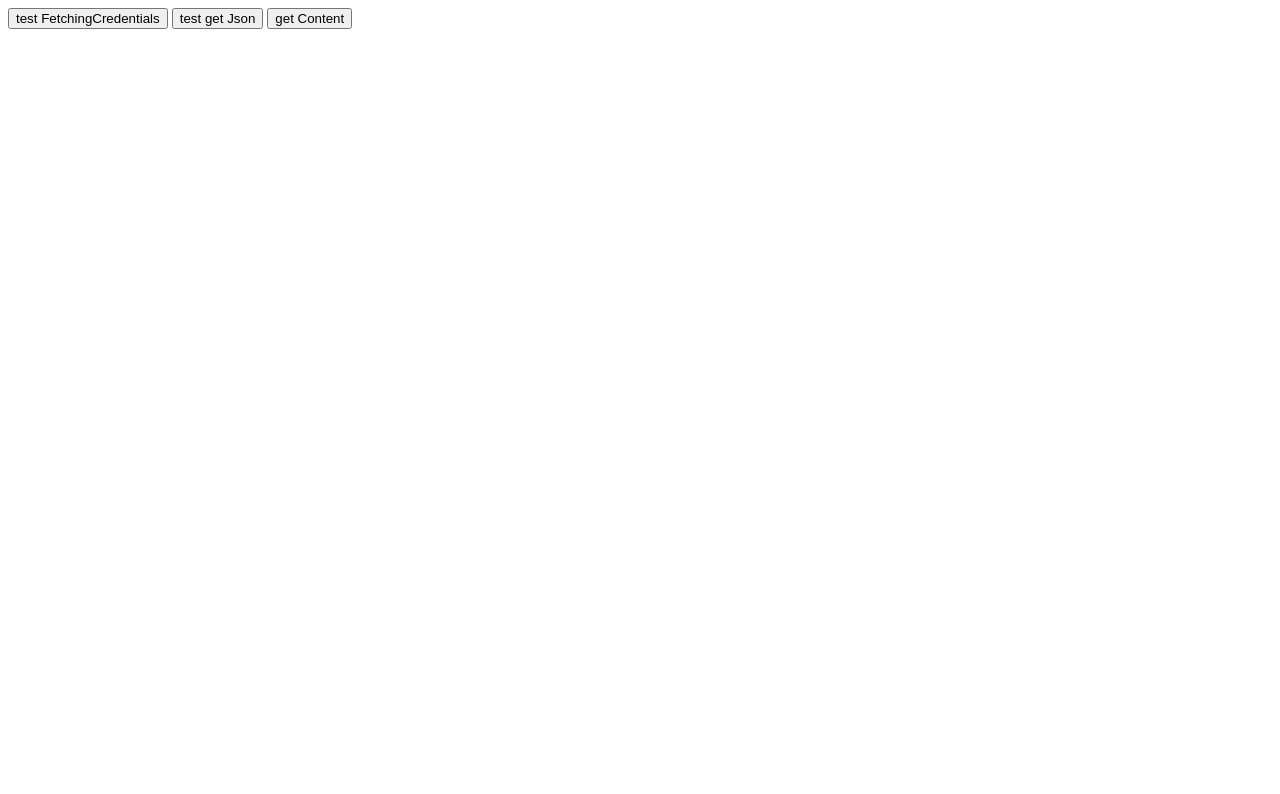
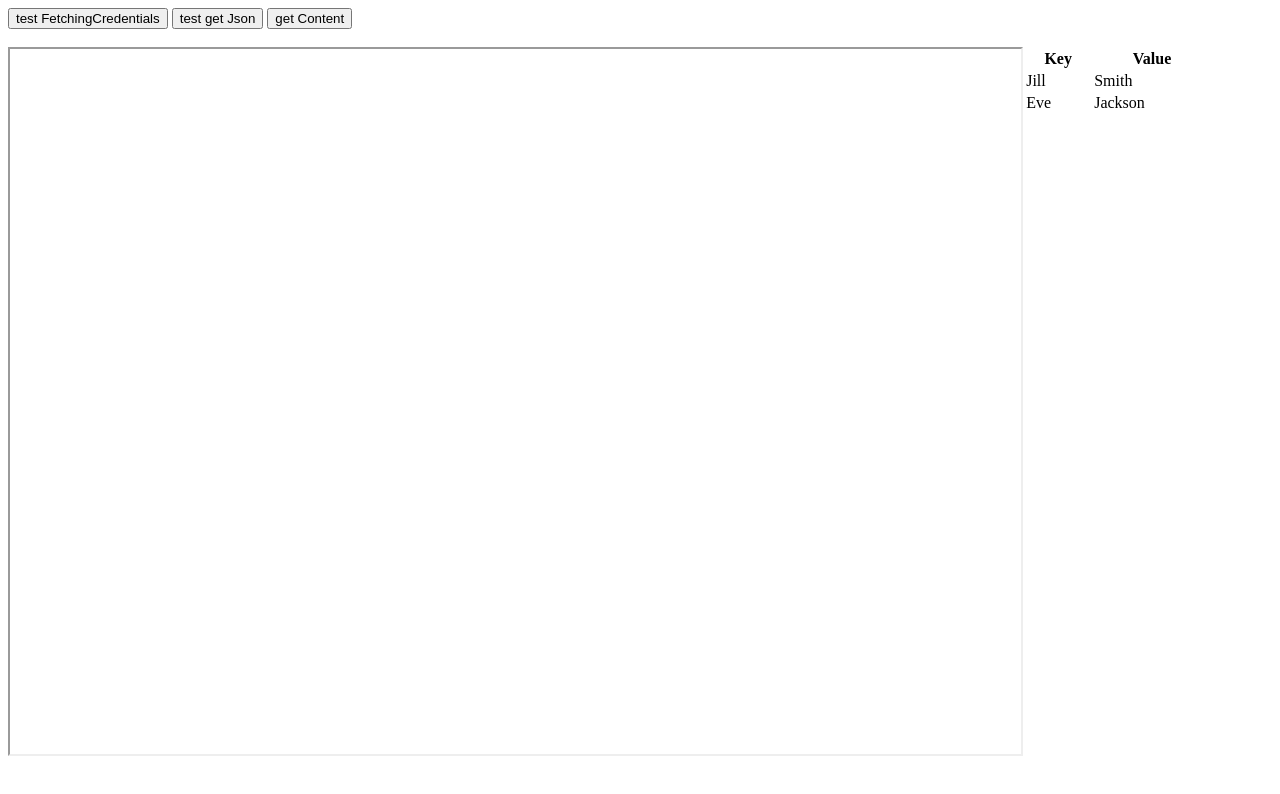
Before and after one commit to Fred5850/next-webcomponents-test, a plain HTML site: page Ui/index.html in a window 1280 px wide. Drawn offline with Linux system fonts and the light colour scheme.

Commit message:
made iframe show and ready for metadata

```diff
--- a/Data/fetchingCred.js
+++ b/Data/fetchingCred.js
@@ -83,5 +83,8 @@ function getSpecificContentRepresentation(value, credentials) {
     headers: {
       Authorization: "next " + credentials,
     },
+  }).then((response) => {
+    var iframe = document.getElementById("iframeDoc");
+    iframe.src = response.url;
   });
 }
--- a/Ui/index.html
+++ b/Ui/index.html
@@ -5,6 +5,7 @@
     <script type="text/javascript" src="/Data/api.js"></script>
     <script type="text/javascript" src="/Data/readXML.js"></script>
     <script type="text/javascript" src="/Data/fetchingCred.js"></script>
+    <link rel="stylesheet" href="styles.css" />
   </head>
   <body>
     <div id="buttons">
@@ -18,16 +19,33 @@
         type="button"
         class="btn btn-primary"
         value="test get Json"
-        onclick="javascript:GetMetaData('9S2NGN2ZENS6WEKDENP78TB1E9HPGTBPCMX7AWV5E8X42H2D9570_39CSHWWZPV0GYRBK784CE');"
+        onclick="javascript:GetMetaData('9S2NGN2ZENS6WEKDENP78TB1E9HPGTBPCMX7AWV5E8X42H2D9570_JAR5CV1B6ARV7NNY');"
       />
       <input
         type="button"
         class="btn btn-primary"
         value="get Content"
-        onclick="javascript:getContent('9S2NGN2ZENS6WEKDENP78TB1E9HPGTBPCMX7AWV5E8X42H2D9570_39CSHWWZPV0GYRBK784CE');"
+        onclick="javascript:getContent('9S2NGN2ZENS6WEKDENP78TB1E9HPGTBPCMX7AWV5E8X42H2D9570_JAR5CV1B6ARV7NNY');"
       />
     </div>
     <br />
-    <div id="iframe"></div>
+    <div class="row">
+      <iframe class="nerds-iframe" id="iframeDoc" src=""></iframe>
+
+      <table style="width: 15%">
+        <tr>
+          <th>Key</th>
+          <th>Value</th>
+        </tr>
+        <tr>
+          <td>Jill</td>
+          <td>Smith</td>
+        </tr>
+        <tr>
+          <td>Eve</td>
+          <td>Jackson</td>
+        </tr>
+      </table>
+    </div>
   </body>
 </html>
--- /dev/null
+++ b/Ui/styles.css
@@ -0,0 +1,5 @@
+.nerds-iframe {
+  height: calc(100vh - 95px) !important;
+  width: 80% !important;
+  float: left;
+}
```
